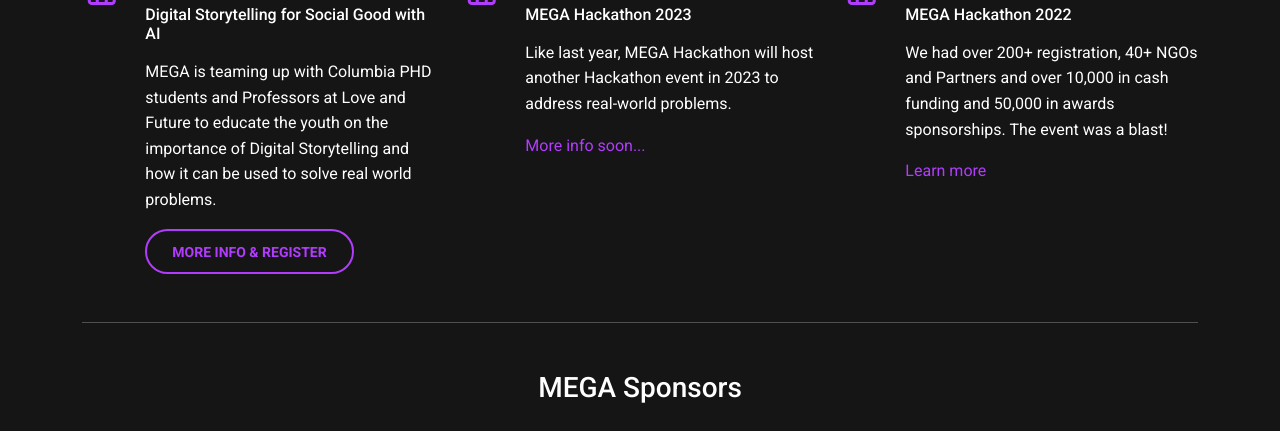
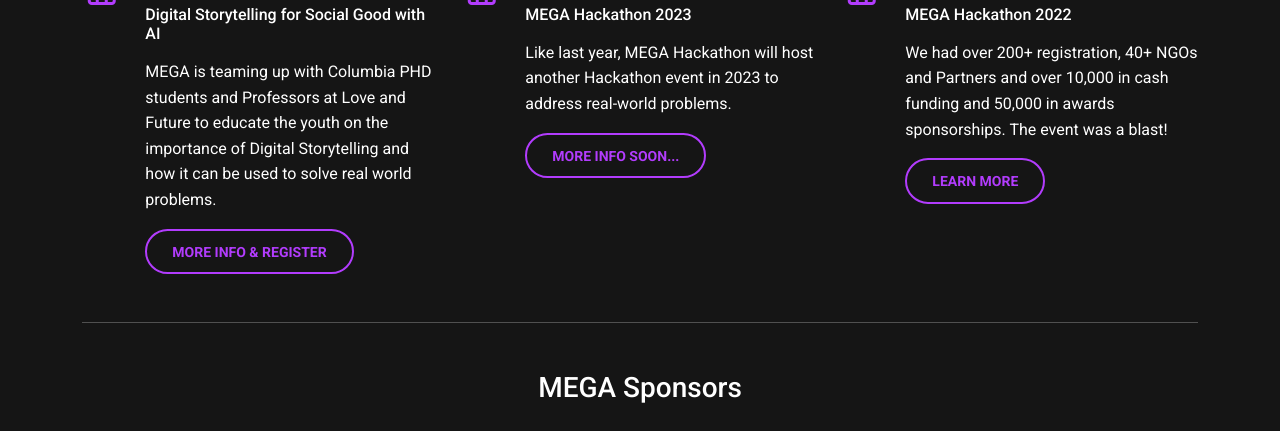
Before and after one commit to MEGA-Hackathon/webpage-temporary, a plain HTML site: page index.html in a window 1280 px wide. Shown: the part 957-1388 px from the top of the page. Drawn offline with Linux system fonts and the light colour scheme.

Commit message:
Update index.html

```diff
--- a/index.html
+++ b/index.html
@@ -143,7 +143,10 @@
               <p>
                 Like last year, MEGA Hackathon will host another Hackathon event in 2023 to address real-world problems.
               </p>
-              <a href="#!" style="color: rgba(178, 60, 253, 1);">More info soon...</a>
+              <button class="btn btn-rounded btn-lg btn-outline-primary" style="border: 2px solid rgba(178, 60, 253, 1); color: rgba(178, 60, 253, 1);">
+                <b><a href="#!" style="color: rgba(178, 60, 253, 1);">More info soon...</a></b>
+              </button>
+
             </div>
           </div>
         </div>
@@ -159,7 +162,10 @@
               <p>
                 We had over 200+ registration, 40+ NGOs and Partners and over 10,000 in cash funding and 50,000 in awards sponsorships. The event was a blast!
               </p>
-              <a href="https://mega-hack-2022-spring.devpost.com/?ref_content=default&ref_feature=challenge&ref_medium=portfolio" style="color: rgba(178, 60, 253, 1);">Learn more</a>
+              <button class="btn btn-rounded btn-lg btn-outline-primary" style="border: 2px solid rgba(178, 60, 253, 1); color: rgba(178, 60, 253, 1);">
+                <b> <a href="https://mega-hack-2022-spring.devpost.com/?ref_content=default&ref_feature=challenge&ref_medium=portfolio" style="color: rgba(178, 60, 253, 1);">Learn more</a></b>
+              </button>
+
             </div>
           </div>
         </div>
```
